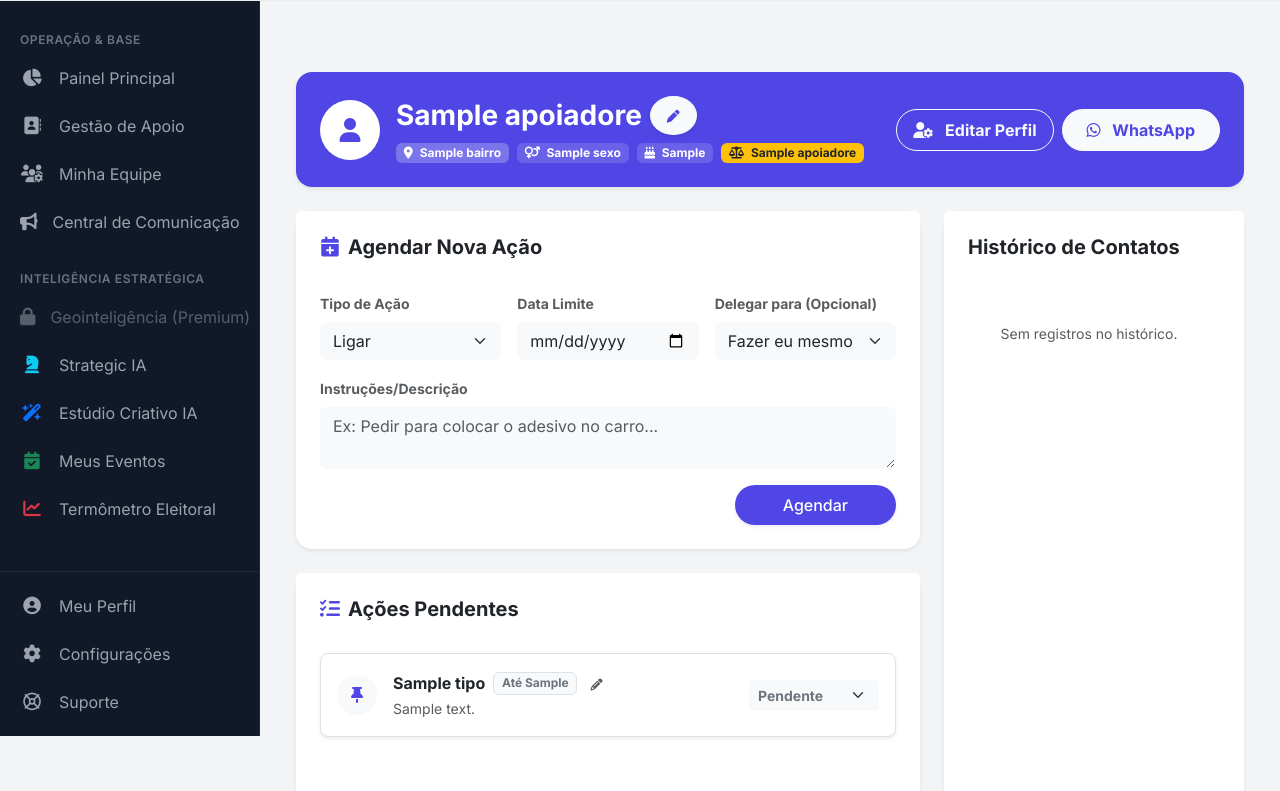
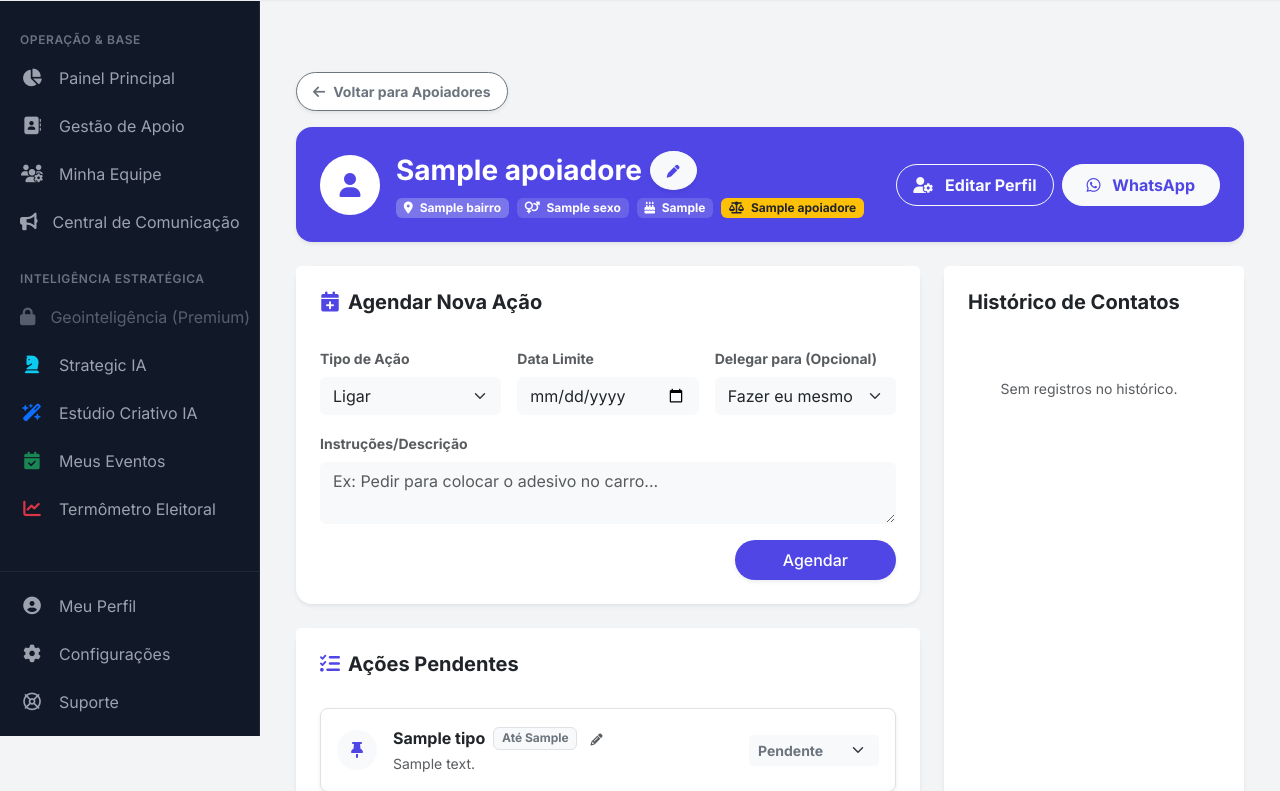
Before and after one commit to guibatist/app-candidatos, a Flask app: page /crm/apoiadores/1 in a window 1280 px wide. Shown: the part 64-855 px from the top of the page. Run offline with Flask 3, Linux system fonts and the light colour scheme; the visitor is signed in with stand-in values (Sample User, id 1); a database or web service that is not in the repository returns one stand-in record (values such as "Sample title"); some libraries are stand-ins or nearby versions.

Commit message:
ux(crm): reposiciona botao de retorno para fora do card de perfil

```diff
--- a/app/templates/crm/perfil_apoiador.html
+++ b/app/templates/crm/perfil_apoiador.html
@@ -2,6 +2,11 @@
 
 {% block content %}
 <div class="container-fluid py-4">
+    <div class="mb-3">
+        <a href="{{ url_for('crm.listar_apoiadores') }}" class="btn btn-sm btn-outline-secondary rounded-pill px-3 fw-bold bg-white shadow-sm">
+            <i class="fa-solid fa-arrow-left me-2"></i>Voltar para Apoiadores
+        </a>
+    </div>
     <div class="row mb-4">
         <div class="col-12">
             <div class="card border-0 shadow-sm rounded-4 overflow-hidden">
```
